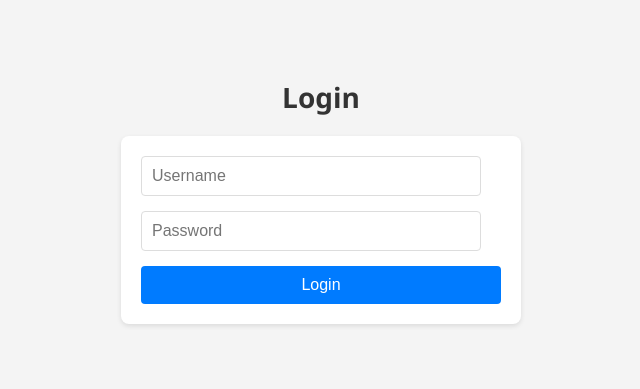
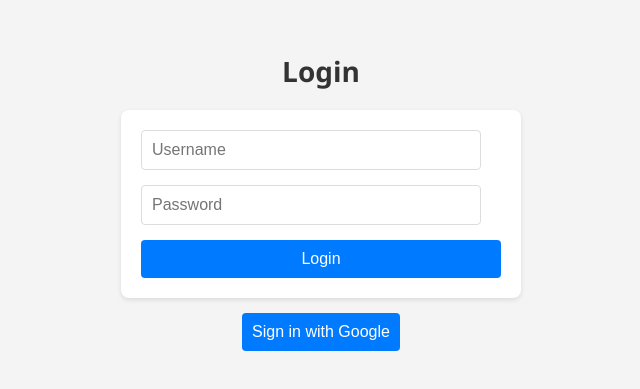
Before and after one commit to SabarishCodeWizard/Mail-Blocking-and-Unblocking, a React (Create React App) app: page / in a window 1280 px wide. Shown: the part 199-588 px from the top of the page, without its empty margins (319-959 px from the left). Built offline with nearby package versions, Linux system fonts and the light colour scheme.

Commit message:
google firebase authentication npm integrated success

```diff
--- a/src/components/Login.css
+++ b/src/components/Login.css
@@ -66,3 +66,19 @@
         font-size: 14px;
     }
 }
+.google {
+    width: 100%;
+    padding: 10px;
+    margin-top: 15px;
+    background-color: #db4437;
+    color: #fff;
+    border: none;
+    border-radius: 4px;
+    font-size: 16px;
+    cursor: pointer;
+    transition: background-color 0.3s ease;
+}
+
+.google {
+    background-color: #c23321;
+}
--- a/src/components/Login.js
+++ b/src/components/Login.js
@@ -1,6 +1,23 @@
 import React, { useState } from 'react';
+import { initializeApp } from "firebase/app";
+import { getAuth, signInWithPopup, GoogleAuthProvider } from "firebase/auth";
 import axios from 'axios';
 import './Login.css'; // Import the CSS file
+
+// Initialize Firebase
+const firebaseConfig = {
+    apiKey: "AIzaSyCGxYuVK8K5CYQAhbYbHf9VCkSfCdvEQSw",
+    authDomain: "mail-dc436.firebaseapp.com",
+    projectId: "mail-dc436",
+    storageBucket: "mail-dc436.appspot.com",
+    messagingSenderId: "34622970017",
+    appId: "1:34622970017:web:a92267616e006ae63078e0",
+    measurementId: "G-JYG2W6RKBN"
+};
+
+const app = initializeApp(firebaseConfig);
+const auth = getAuth(app);
+const provider = new GoogleAuthProvider();
 
 const Login = ({ onLoginSuccess }) => {
     const [username, setUsername] = useState('');
@@ -16,6 +33,17 @@ const Login = ({ onLoginSuccess }) => {
             onLoginSuccess();
         } catch (err) {
             setError('Invalid credentials');
+        }
+    };
+
+    const handleGoogleLogin = async () => {
+        try {
+            const result = await signInWithPopup(auth, provider);
+            const token = await result.user.getIdToken();
+            localStorage.setItem('authToken', token);
+            onLoginSuccess();
+        } catch (err) {
+            setError('Google authentication failed');
         }
     };
 
@@ -39,7 +67,12 @@ const Login = ({ onLoginSuccess }) => {
                 />
                 <button type="submit">Login</button>
             </form>
-            {error && <p className="error">{error}</p>}
+            <div className='google-container'>
+                <button onClick={handleGoogleLogin} className="google">
+                    Sign in with Google
+                </button>
+                {error && <p className="error">{error}</p>}
+            </div>
         </div>
     );
 };
```
